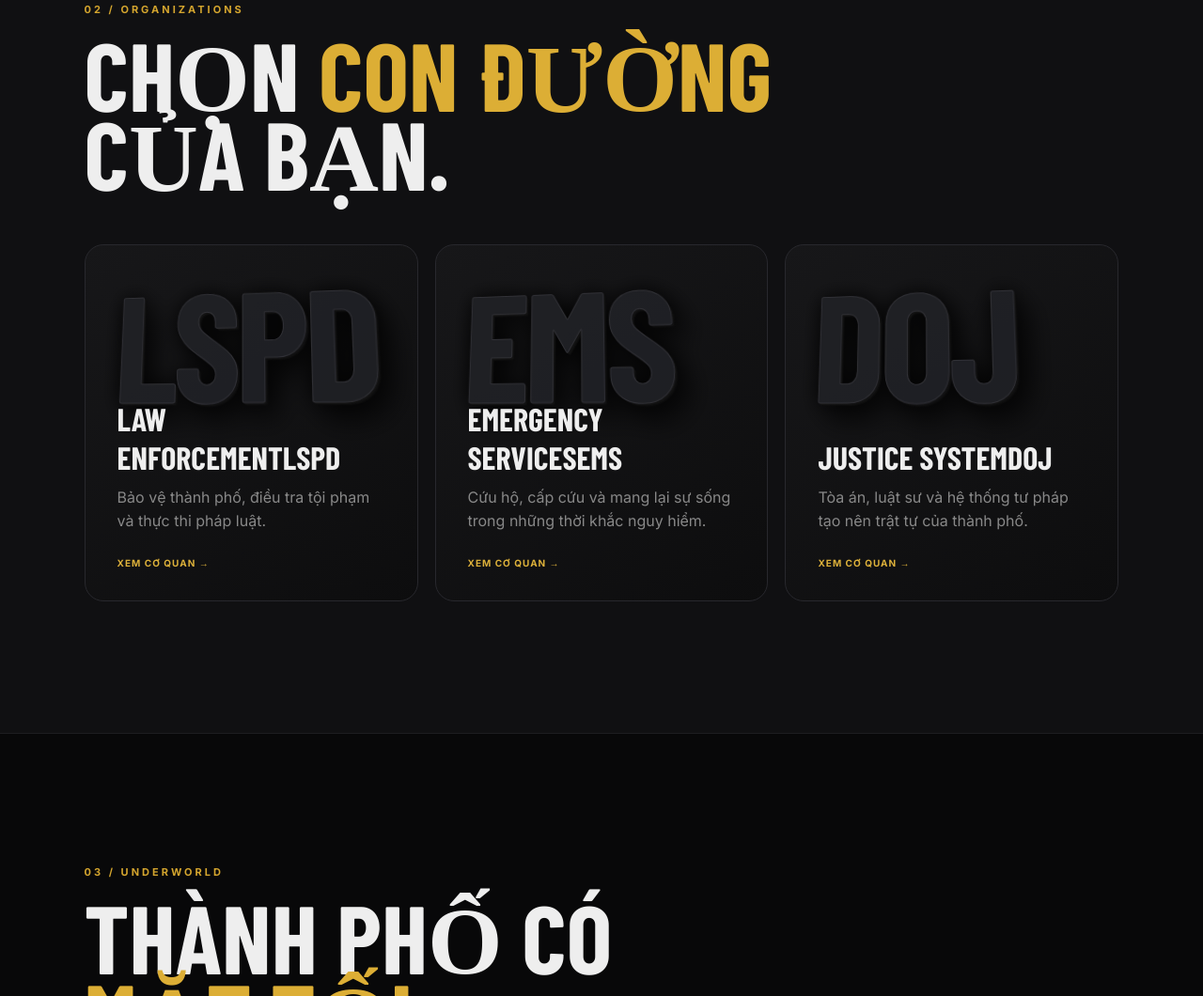
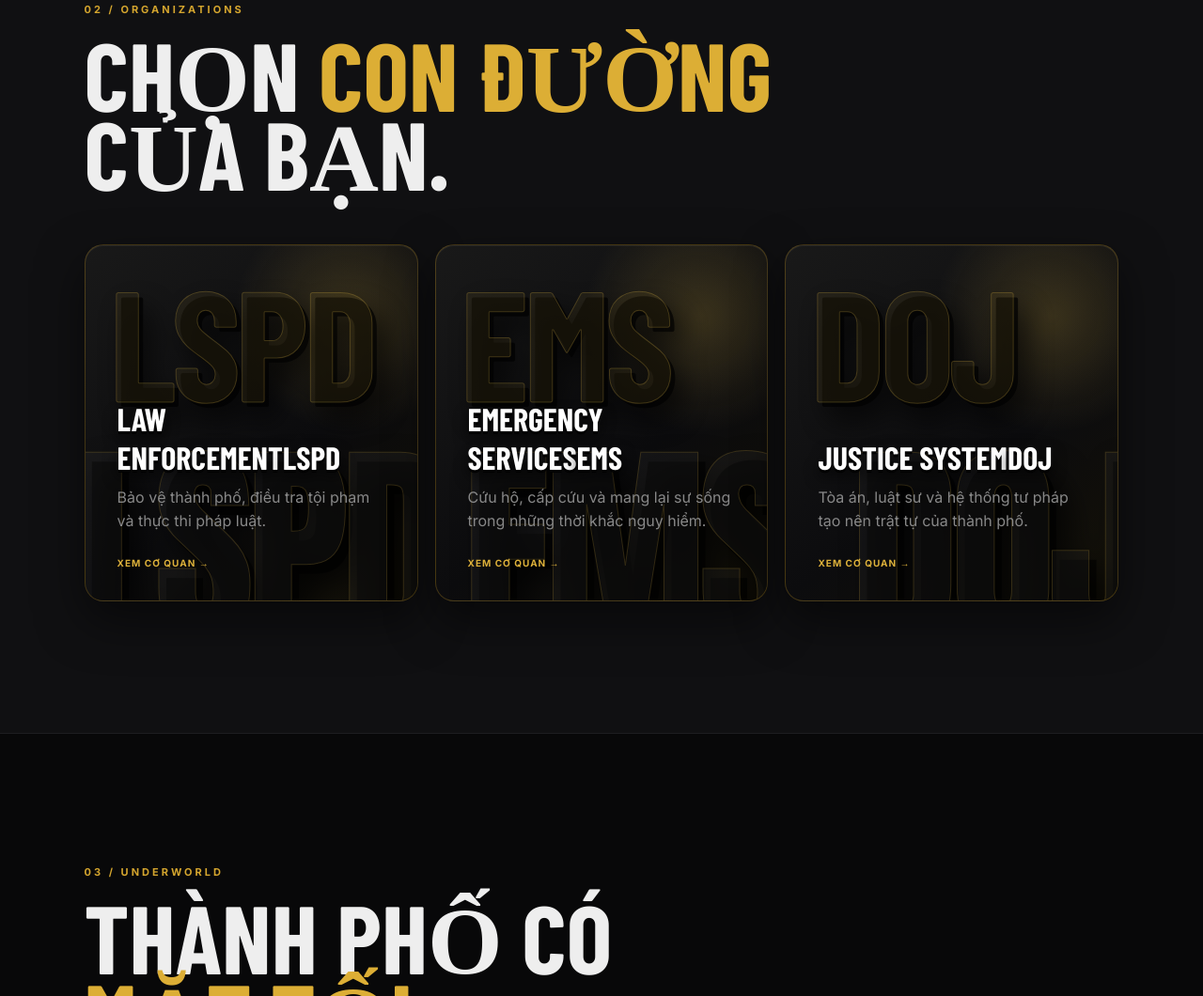
Before and after one commit to aimabietduoc7992-glitch/nexus-roleplay, a plain HTML site: page index.html in a window 1280 px wide. Shown: the part 1984-3044 px from the top of the page at 94% size. Drawn offline with nearby package versions, Linux system fonts and the light colour scheme; a web font is replaced by a local one.

Commit message:
Add 3D styling for big cards in CSS

```diff
--- a/style.css
+++ b/style.css
@@ -144,3 +144,161 @@ section[id*="organizations"] article:hover{
   border-color:rgba(245,201,75,.7);
   box-shadow:0 0 35px rgba(217,169,40,.16),0 18px 50px rgba(0,0,0,.6);
 }
+/* ===== NEXUS LSPD / EMS / DOJ 3D GOLD ===== */
+
+.cards.three .big-card {
+  position: relative !important;
+  overflow: hidden !important;
+  isolation: isolate;
+  transform-style: preserve-3d;
+  min-height: 380px;
+  border: 1px solid rgba(217,169,40,.25) !important;
+
+  background:
+    radial-gradient(
+      circle at 80% 20%,
+      rgba(245,201,75,.18),
+      transparent 30%
+    ),
+    linear-gradient(
+      145deg,
+      #191919 0%,
+      #0c0c0e 60%,
+      #151208 100%
+    ) !important;
+
+  box-shadow:
+    inset 0 1px 0 rgba(255,255,255,.06),
+    0 20px 50px rgba(0,0,0,.5);
+
+  transition:
+    transform .45s ease,
+    border-color .45s ease,
+    box-shadow .45s ease;
+}
+
+/* Ánh sáng chạy */
+.cards.three .big-card::before {
+  content: "";
+  position: absolute;
+  inset: -50%;
+  z-index: -2;
+
+  background:
+    linear-gradient(
+      115deg,
+      transparent 35%,
+      rgba(245,201,75,.16) 50%,
+      transparent 65%
+    );
+
+  transform: rotate(-10deg) translateX(-60%);
+  transition: transform .8s ease;
+}
+
+/* Chữ khổng lồ phía sau */
+.cards.three .big-card::after {
+  position: absolute;
+  right: -25px;
+  bottom: -35px;
+
+  font-family: Impact, Arial Black, sans-serif;
+  font-size: clamp(110px, 22vw, 230px);
+  font-weight: 900;
+  line-height: .8;
+  letter-spacing: -8px;
+
+  color: rgba(255,255,255,.035);
+
+  -webkit-text-stroke: 1px rgba(245,201,75,.18);
+
+  text-shadow:
+    8px 10px 0 rgba(0,0,0,.6),
+    18px 22px 35px rgba(0,0,0,.8);
+
+  pointer-events: none;
+  z-index: -1;
+}
+
+/* LSPD */
+.cards.three .big-card:nth-child(1)::after {
+  content: "LSPD";
+}
+
+/* EMS */
+.cards.three .big-card:nth-child(2)::after {
+  content: "EMS";
+}
+
+/* DOJ */
+.cards.three .big-card:nth-child(3)::after {
+  content: "DOJ";
+}
+
+/* Hover 3D */
+.cards.three .big-card:hover {
+  transform:
+    translateY(-12px)
+    rotateX(3deg)
+    rotateY(-2deg)
+    scale(1.02) !important;
+
+  border-color: rgba(245,201,75,.8) !important;
+
+  box-shadow:
+    0 0 0 1px rgba(245,201,75,.2),
+    0 20px 60px rgba(0,0,0,.7),
+    0 0 50px rgba(217,169,40,.2);
+}
+
+/* Chạy ánh sáng khi hover */
+.cards.three .big-card:hover::before {
+  transform: rotate(-10deg) translateX(60%);
+}
+
+/* Tiêu đề nổi 3D */
+.cards.three .big-card h3 {
+  position: relative;
+  z-index: 2;
+
+  color: #fff;
+
+  transform: translateZ(25px);
+
+  text-shadow:
+    0 3px 0 #000,
+    0 7px 15px rgba(0,0,0,.9);
+
+  transition:
+    transform .4s ease,
+    text-shadow .4s ease;
+}
+
+.cards.three .big-card:hover h3 {
+  transform: translateZ(45px);
+
+  text-shadow:
+    0 0 15px rgba(245,201,75,.3),
+    0 4px 0 #000,
+    0 12px 25px rgba(0,0,0,.9);
+}
+
+/* Số 01 / 02 / 03 */
+.cards.three .big-card .card-no {
+  color: rgba(245,201,75,.08) !important;
+
+  -webkit-text-stroke: 1px rgba(245,201,75,.25);
+
+  text-shadow:
+    5px 5px 0 rgba(0,0,0,.8),
+    12px 18px 30px rgba(0,0,0,.8);
+
+  transform: translateZ(15px);
+}
+
+/* Mobile */
+@media (max-width: 650px) {
+  .cards.three .big-card {
+    min-height: 300px;
+  }
+  }
```
